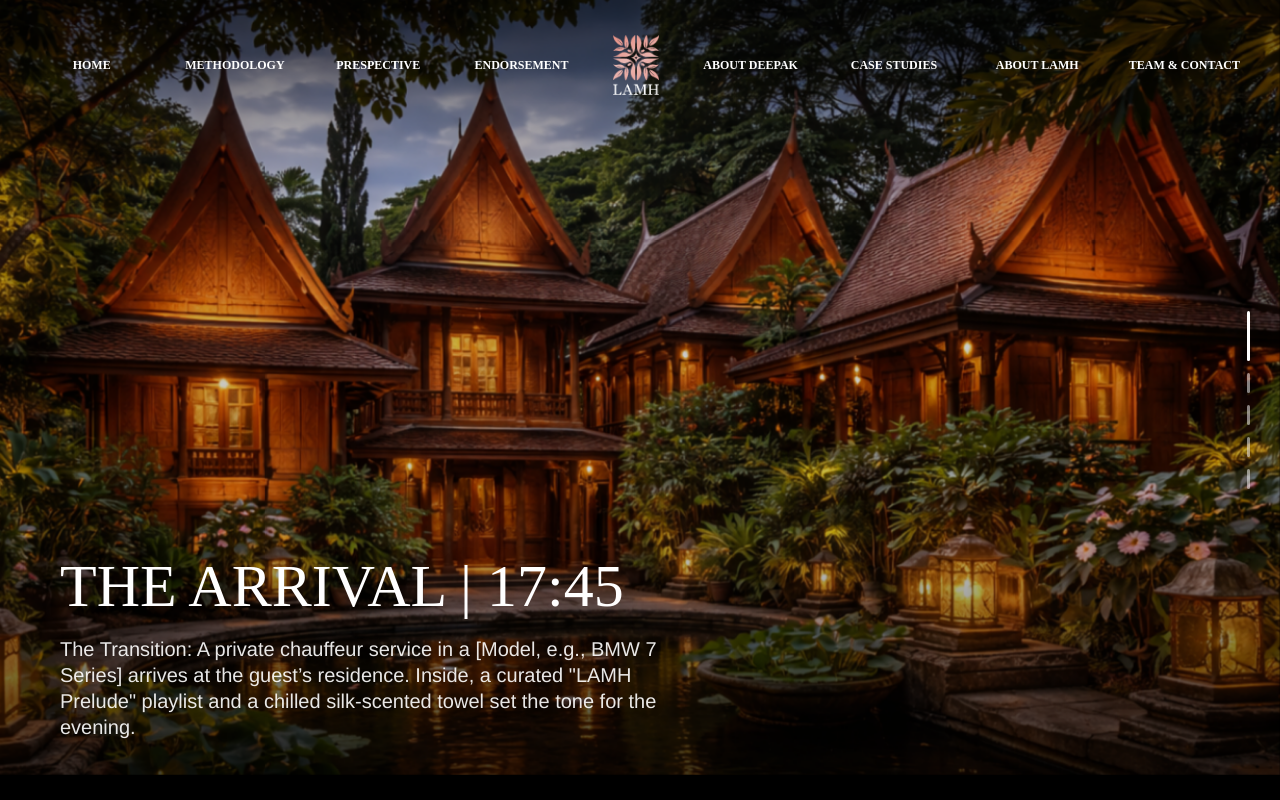
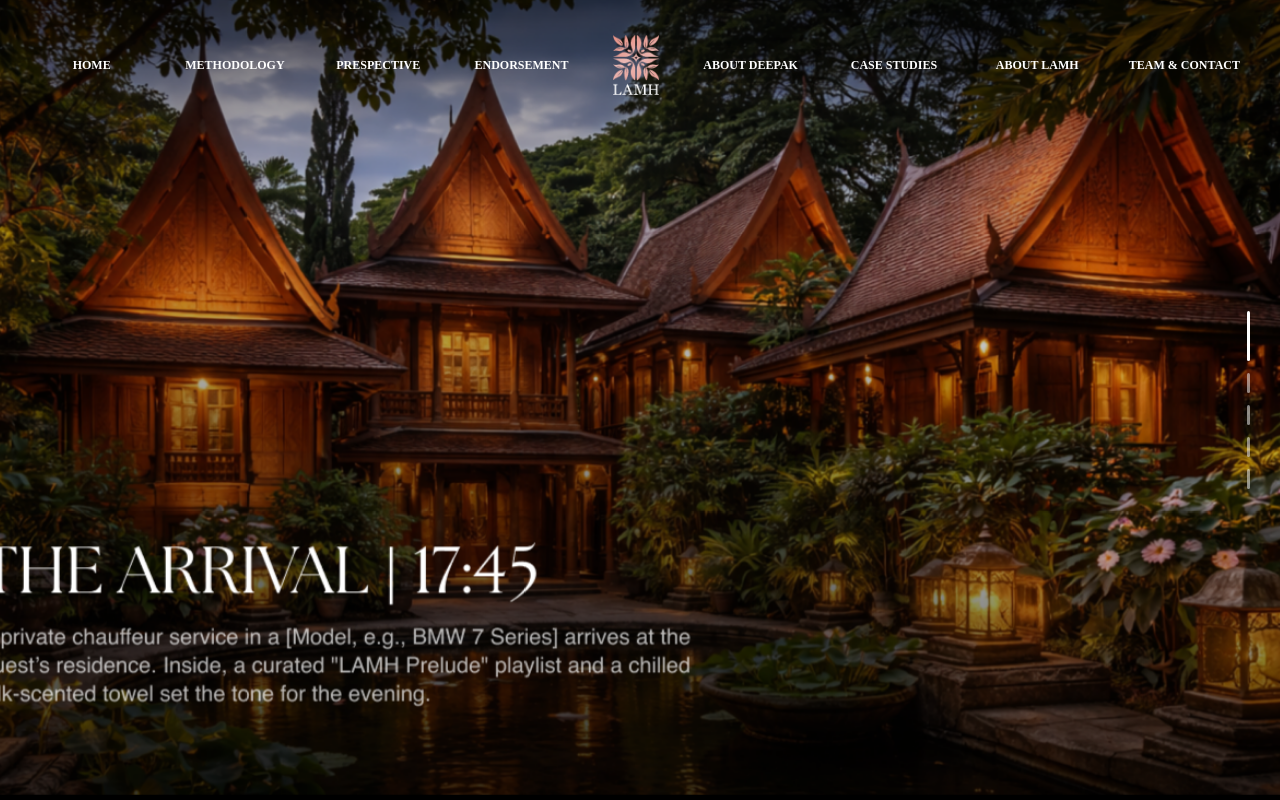
Before and after one commit to SweetyGrace/infini-scroll-poc, a Next.js app: page / in a window 1280 px wide. Built offline with nearby package versions, Linux system fonts and the light colour scheme.

Commit message:
image changes

```diff
--- a/src/components/carousel/CarouselSlide.tsx
+++ b/src/components/carousel/CarouselSlide.tsx
@@ -103,7 +103,7 @@
         )}
       </div>
 
-      <div ref={contentRef} className="carousel-slide__content">
+      {/* <div ref={contentRef} className="carousel-slide__content">
         <h2 className="carousel-slide__title">{slide.title}</h2>
         {slide.hasBulletPoints ? (
           <div className="carousel-slide__description carousel-slide__description--bullets">
@@ -117,6 +117,10 @@
           </p>
         )}
       </div>
+        <p className={`carousel-slide__description ${slide.hasBulletPoints ? 'carousel-slide__description--bullets' : ''}`}>
+          {slide.description}
+        </p>
+      </div> */}
 
       <div className="carousel-slide__overlay" />
     </div>
--- a/src/lib/carouselConfig.ts
+++ b/src/lib/carouselConfig.ts
@@ -15,7 +15,7 @@
       'The Transition: A private chauffeur service in a [Model, e.g., BMW 7 Series] arrives at the guest’s residence. Inside, a curated "LAMH Prelude" playlist and a chilled silk-scented towel set the tone for the evening. ',
     backgroundColor: "#000000",
     // videoUrl: '/videos/cup.mp4',
-    imageUrl: "/images/first_image.png",
+    imageUrl: "/images/one.png",
   },
   {
     id: "2",
@@ -23,21 +23,21 @@
     description:
       "The Exclusivity: As the public exits, the house becomes a private stage. Guests are welcomed with Vintage Champagne on the terrace, overlooking the klong as the sun sets a moment specifically designed for Tatler-level photography. ",
     backgroundColor: "#000000",
-    imageUrl: "/images/second_image.png",
+    imageUrl: "/images/two.png",
   },
   {
     id: "3",
     title: "The Narrated Journey | 18:30 ",
     description: `The Storytelling: A private walk-through led by a Senior Curator. We bypass the standard script, focusing instead on the Art of the Disappearance and the architectural secrets of the six teak houses.`,
     backgroundColor: "#000000",
-    imageUrl: "/images/third_image.png",
+    imageUrl: "/images/three.png",
   },
   {
     id: "4",
     title: "A Gastronomic Homage",
     description: `   • The Dinner: A bespoke menu at the Jim Thompson Private Dining Room.\n• The Pairing: A four-course Thai-Fusion menu designed by the executive chef, paired with Old World wines selected to complement the spice profiles.\n• The Table: Dressed in limited-edition Jim Thompson silk runners, illuminated by candlelight.`,
     backgroundColor: "#000000",
-    imageUrl: "/images/fourth_image.png",
+    imageUrl: "/images/four.png",
     // isExpansion: true,
     expansionReverse: true,
     hasBulletPoints: true,
@@ -48,7 +48,7 @@
     description:
       "The Gift: Rather than a brochure, guests receive a hand-picked Jim Thompson Heritage Gift.",
     backgroundColor: "#000000",
-    imageUrl: "/images/fifth_image.png",
+    imageUrl: "/images/five.png",
     // videoUrl: '/videos/watch-video.mp4',
   },
 ];
```
